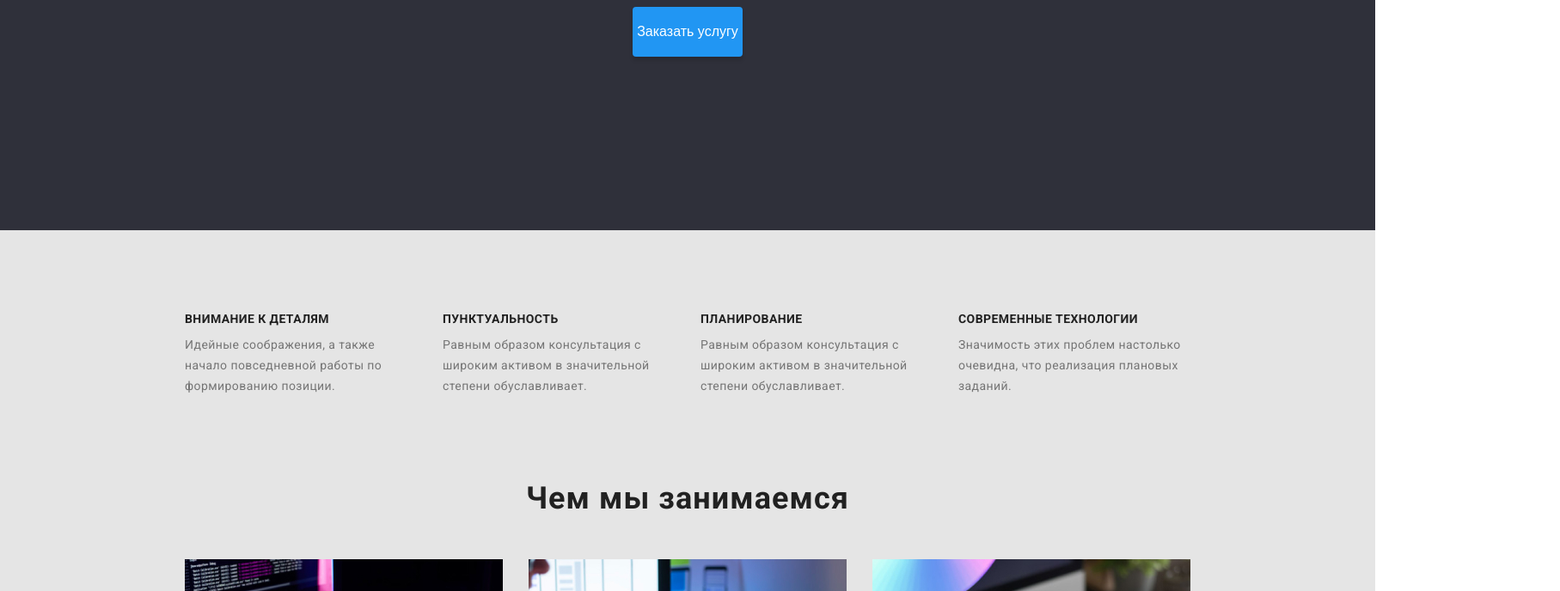
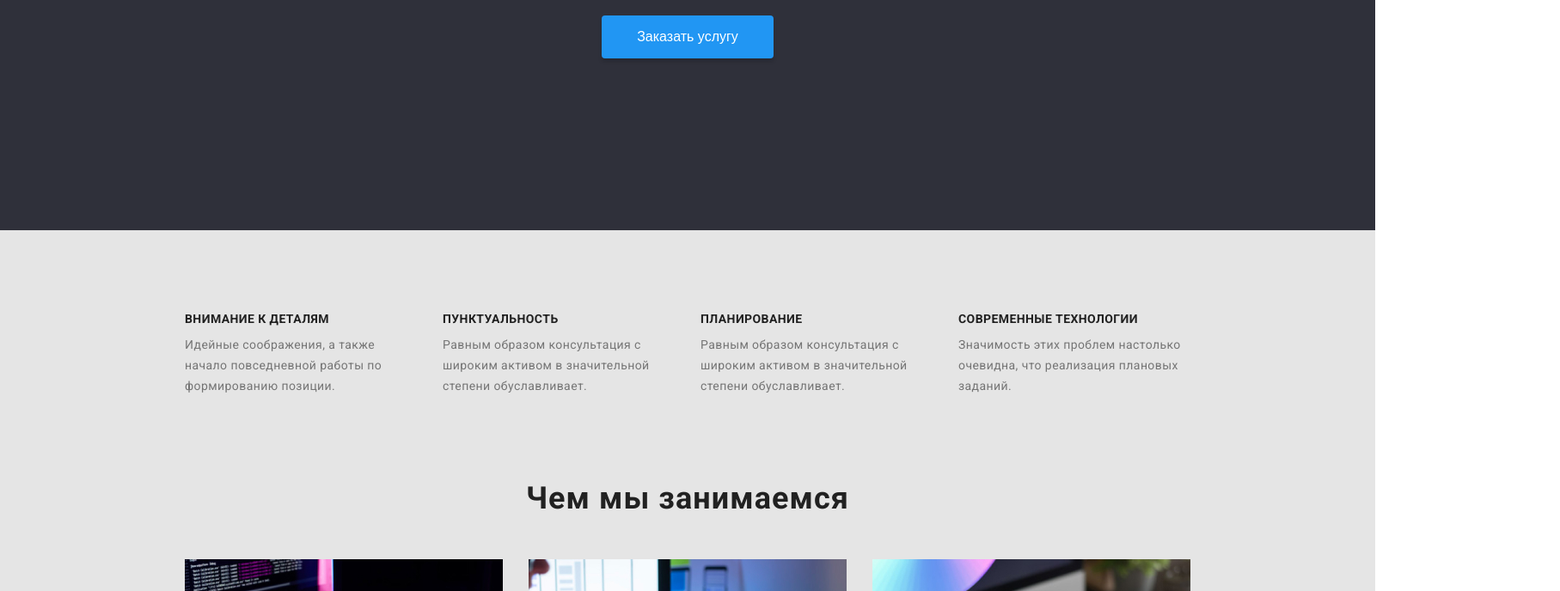
Before and after one commit to DmytroKul/goit-markup-hw-01, a plain HTML site: page index.html in a window 1280 px wide. Shown: the part 412-1100 px from the top of the page at 86% size, 1815 px wide, since content can reach past the window. Drawn offline with Linux system fonts and the light colour scheme.

Commit message:
add some button style

```diff
--- a/css/style.css
+++ b/css/style.css
@@ -23,7 +23,6 @@ a {
   align-items: center;
   width: 1600px;
   height: 80px;
-  margin-left: 215px;
 }
 
 .navbar {
@@ -41,6 +40,7 @@ a {
   letter-spacing: 0.03em;
   color: #2196f3;
   text-align: center;
+  margin-left: 215px;
 }
 .logo-color {
   color: #000000;
@@ -69,7 +69,7 @@ a {
   color: #2196f3;
 }
 .contacts-link {
-  margin-right: 430px;
+  margin-right: 215px;
 }
 
 .contacts-link li a {
@@ -128,8 +128,12 @@ a {
   box-shadow: 0px 4px 4px rgba(0, 0, 0, 0.15);
   border-radius: 4px;
   color: #fff;
-  padding: 20px 5px;
   font-size: 16px;
+  position: absolute;
+  width: 200px;
+  height: 50px;
+  left: 700px;
+  top: 430px;
 }
 
 /* Seconns section */
```
Also changed, not shown: index.html (line endings or trailing spaces).
